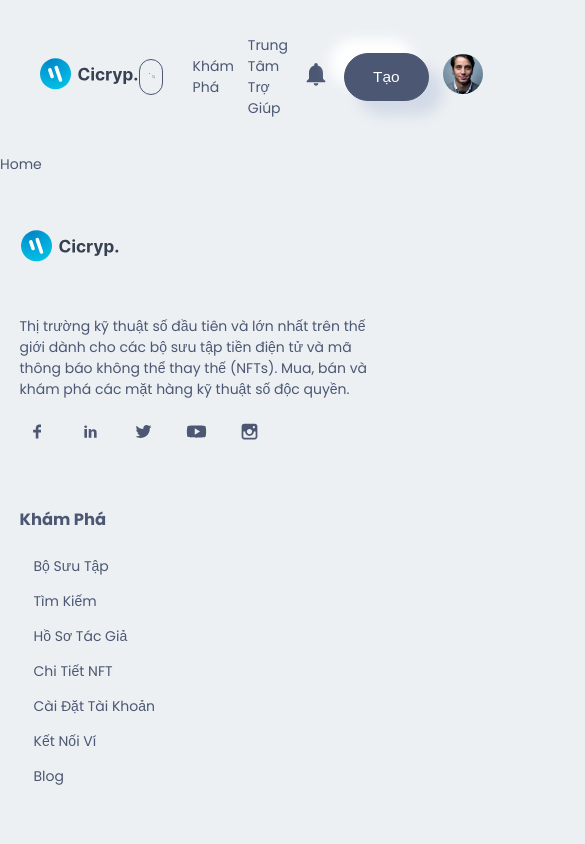
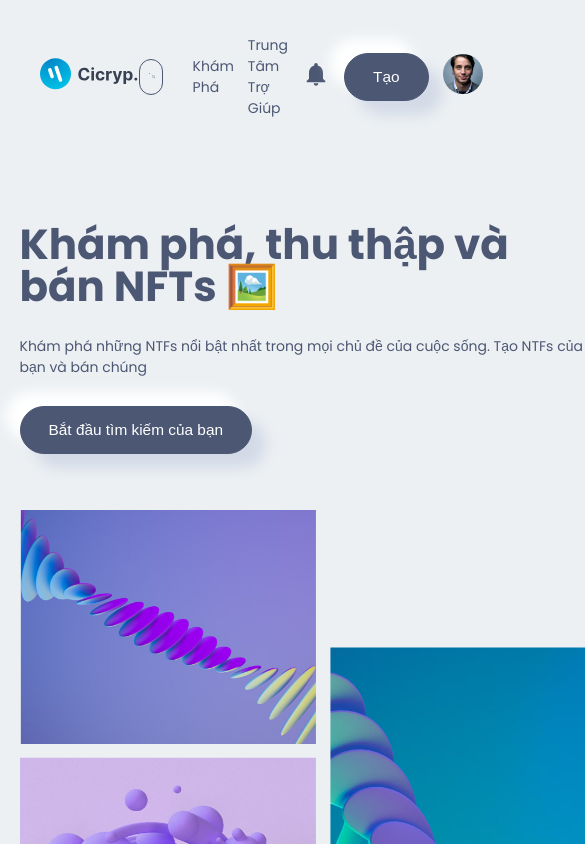
Before and after one commit to hungnongtrai2204/NFT-Marketplace-FE, a Next.js app: page / in a window 390 px wide. Shown: the top 844 px of the page, 585 px wide, since content can reach past the window. Built offline with nearby package versions, Linux system fonts and the light colour scheme.

Commit message:
Create Responsive Hero Section

```diff
--- /dev/null
+++ b/components/HeroSection/HeroSeaction.jsx
@@ -0,0 +1,34 @@
+import React from "react";
+import Image from "next/image";
+
+//INTERNAL IMPORT
+import Style from "./HeroSeaction.module.css";
+import { Button } from "../componentsindex";
+import images from "../../img";
+
+const HeroSection = () => {
+  return (
+    <div className={Style.heroSection}>
+      <div className={Style.heroSection_box}>
+        <div className={Style.heroSection_box_left}>
+          <h1>Khám phá, thu thập và bán NFTs 🖼️</h1>
+          <p>
+            Khám phá những NTFs nổi bật nhất trong mọi chủ đề của cuộc sống. Tạo
+            NTFs của bạn và bán chúng
+          </p>
+          <Button btnName="Bắt đầu tìm kiếm của bạn" />
+        </div>
+        <div className={Style.heroSection_box_right}>
+          <Image
+            src={images.hero}
+            alt="Hero section"
+            width={600}
+            height={600}
+          />
+        </div>
+      </div>
+    </div>
+  );
+};
+
+export default HeroSection;
--- /dev/null
+++ b/components/HeroSection/HeroSeaction.module.css
@@ -0,0 +1,45 @@
+.heroSection {
+  width: 80%;
+  margin: 3rem auto;
+}
+
+.heroSection_box {
+  display: grid;
+  grid-template-columns: repeat(2, 1fr);
+  gap: 2rem;
+}
+
+.heroSection_box_left {
+  padding-right: 6rem;
+}
+
+.heroSection_box_left h1 {
+  font-size: 5rem;
+  line-height: 1;
+}
+
+.heroSection_box_left p {
+  margin-bottom: 2rem;
+}
+
+@media screen and (max-width: 35em) {
+  .heroSection {
+    width: 90%;
+  }
+}
+
+@media screen and (max-width: 55em) {
+  .heroSection_box {
+    grid-template-columns: 1fr;
+    gap: 4rem;
+  }
+
+  .heroSection_box_left {
+    padding-right: 2rem;
+  }
+
+  .heroSection_box_left h1 {
+    line-height: 1;
+    font-size: 3rem;
+  }
+}
--- a/components/componentsindex.js
+++ b/components/componentsindex.js
@@ -1,5 +1,6 @@
 import Button from "./Button/button";
 import Footer from "./Footer/Footer";
 import NavBar from "./NavBar/NavBar";
+import HeroSection from "./HeroSection/HeroSeaction";
 
-export { Button, Footer, NavBar };
+export { Button, Footer, NavBar, HeroSection };
--- a/pages/index.js
+++ b/pages/index.js
@@ -1,7 +1,15 @@
 import React from "react";
 
+//INTERNAL IMPORT
+import Style from "../styles/index.module.css";
+import { HeroSection } from "@/components/componentsindex";
+
 const Home = () => {
-  return <div>Home</div>;
+  return (
+    <div className={Style.homePage}>
+      <HeroSection />
+    </div>
+  );
 };
 
 export default Home;
```
Also changed, not shown: styles/index.module.css (added).
